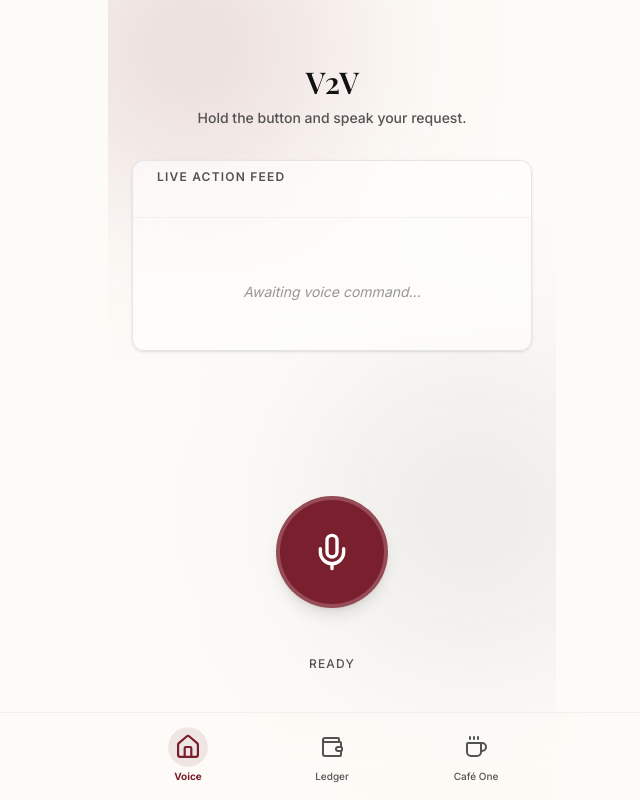
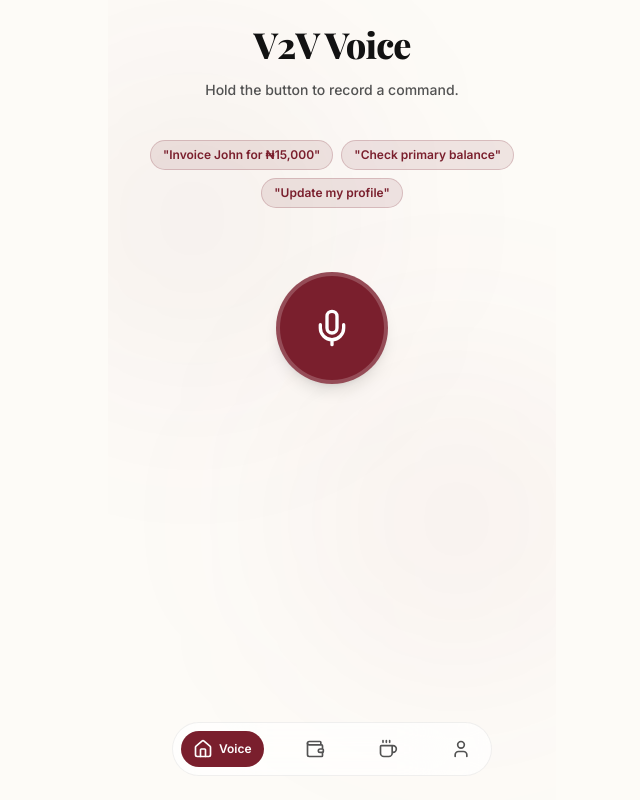
Before and after one commit to Demiladepy/v2v, a Next.js app: page /dashboard in a window 1280 px wide. Shown: the whole page, without its empty margins (308-948 px from the left). Built offline with nearby package versions, Linux system fonts and the light colour scheme; a web font is replaced by a local one.

Commit message:
feat(dashboard): add Profile tab, contextual voice commands, and mocked login flow

```diff
--- a/app/dashboard/page.tsx
+++ b/app/dashboard/page.tsx
@@ -3,27 +3,39 @@
 import { useState } from "react";
 import { AppState, LLMResponsePayload } from "@/types";
 import { AudioButton } from "@/components/AudioButton";
-import { Card, CardContent, CardHeader, CardTitle } from "@/components/ui/card";
 import { useAudioRecorder } from "@/hooks/useAudioRecorder";
 import { BottomNav, NavTab } from "@/components/BottomNav";
 import { FinancialDashboard } from "@/components/FinancialDashboard";
 import { CafeOneUI } from "@/components/CafeOneUI";
+import { ProfileUI } from "@/components/ProfileUI";
 import { CheckoutModule } from "@/components/CheckoutModule";
+import { motion, AnimatePresence, Variants } from "framer-motion";
 
 export default function Home() {
   const [appState, setAppState] = useState<AppState>("IDLE");
-  const [transcript, setTranscript] = useState<string>("");
   const [activeTab, setActiveTab] = useState<NavTab>("HOME");
   const [intentData, setIntentData] = useState<LLMResponsePayload | null>(null);
   const [checkoutUrl, setCheckoutUrl] = useState<string | null>(null);
 
+  // Background floating orbs variants
+  const floatVariants: Variants = {
+    animate1: {
+      y: [0, -30, 0],
+      x: [0, 20, 0],
+      transition: { duration: 8, repeat: Infinity, ease: "easeInOut" }
+    },
+    animate2: {
+      y: [0, 40, 0],
+      x: [0, -30, 0],
+      transition: { duration: 10, repeat: Infinity, ease: "easeInOut", delay: 1 }
+    }
+  };
+
   const { startRecording, stopRecording, error: micError } = useAudioRecorder();
 
   const handleStartRecording = async () => {
-    // Reset previous intent state
     setIntentData(null);
     setCheckoutUrl(null);
-    setTranscript("");
 
     const started = await startRecording();
     if (!started) {
@@ -31,7 +43,6 @@ export default function Home() {
       return;
     }
     setAppState("RECORDING");
-    if (navigator.vibrate) navigator.vibrate(50);
   };
 
   const handleStopRecording = async () => {
@@ -47,156 +58,165 @@ export default function Home() {
     setAppState("PARSING");
 
     try {
-      // 1. Hit the real transcribe endpoint to get the parsed intent
-      const transcribeFormData = new FormData();
-      transcribeFormData.append("file", blob);
+      const formData = new FormData();
+      formData.append("file", blob, "recording.webm");
 
-      const transcribeResponse = await fetch('/api/transcribe', {
-        method: 'POST',
-        body: transcribeFormData,
+      const res = await fetch("/api/transcribe", {
+        method: "POST",
+        body: formData,
       });
 
-      const transcribeApiResult = await transcribeResponse.json();
-      if (!transcribeApiResult.ok) {
-        throw new Error(transcribeApiResult.error || "Failed to transcribe audio");
-      }
+      const transcribeApiResult = await res.json();
+      if (!transcribeApiResult.ok) throw new Error("Transcription failed");
 
-      const payload = transcribeApiResult.data;
+      const payload = transcribeApiResult.data as LLMResponsePayload;
+      setIntentData(payload);
 
-      // 2. Hit the real backend API with the parsed intent
-      const response = await fetch('/api/financial/router', {
-        method: 'POST',
-        headers: { 'Content-Type': 'application/json' },
+      const routerRes = await fetch("/api/financial/router", {
+        method: "POST",
+        headers: { "Content-Type": "application/json" },
         body: JSON.stringify(payload)
       });
 
-      const apiResult = await response.json();
-
-      if (!apiResult.ok) {
-        throw new Error(apiResult.error || "Failed to process intent");
-      }
+      const apiResult = await routerRes.json();
+      if (!apiResult.ok) throw new Error("Processing failed");
 
       const resultData = apiResult.data;
-
-      setIntentData(payload);
       if (resultData.authorization_url) {
         setCheckoutUrl(resultData.authorization_url);
       }
 
       setAppState("SUCCESS");
-
+      // Switch to ledger if it's an invoice to show the checkout module
       if (payload.intent === "CREATE_INVOICE") {
-        setTranscript(`Invoice ${payload.client} ₦${payload.amount.toLocaleString()} for ${payload.memo}.`);
-      } else {
-        setTranscript("Intent parsed successfully.");
+        setTimeout(() => setActiveTab("LEDGER"), 1500);
       }
-
-      if (navigator.vibrate) navigator.vibrate([50, 50, 50]);
-
     } catch (err) {
       console.error(err);
       setAppState("ERROR");
+    } finally {
+      setTimeout(() => setAppState("IDLE"), 2500);
     }
   };
 
-  const statusLabel = () => {
-    if (appState === "RECORDING") return "Release to Send";
-    if (appState === "ERROR" && micError) return micError;
-    return "Ready";
-  };
+  return (
+    <main className="flex-1 flex flex-col items-center max-w-md mx-auto w-full min-h-dvh relative overflow-hidden bg-background">
+      {/* Floating Background Elements */}
+      <motion.div
+        variants={floatVariants}
+        animate="animate1"
+        className="absolute top-[10%] left-[-20%] w-80 h-80 bg-brand/5 blur-[100px] rounded-full pointer-events-none"
+      />
+      <motion.div
+        variants={floatVariants}
+        animate="animate2"
+        className="absolute bottom-[20%] right-[-20%] w-80 h-80 bg-brand-light/5 blur-[100px] rounded-full pointer-events-none"
+      />
 
-  return (
-    <main className="flex-1 flex flex-col items-center p-6 max-w-md mx-auto w-full min-h-dvh pb-24 pt-12 relative overflow-hidden">
-      {/* Background ambient glow */}
-      <div className="absolute top-[-10%] left-[-10%] w-64 h-64 bg-brand/20 blur-[100px] rounded-full pointer-events-none" />
-      <div className="absolute bottom-[20%] right-[-10%] w-64 h-64 bg-info/10 blur-[100px] rounded-full pointer-events-none" />
-
-      <div className="w-full space-y-2 z-10 pt-4 mb-8">
-        <h1 className="text-3xl font-semibold tracking-tight text-foreground text-center">V2V</h1>
-        <p className="text-muted-foreground text-center text-sm font-medium">
-          Hold the button and speak your request.
+      {/* Dynamic Tab Content */}
+      <div className="w-full h-full flex flex-col relative z-10">
+        <AnimatePresence mode="wait">
+          {activeTab === "HOME" && (
+            <motion.div
+              key="HOME"
+              initial={{ opacity: 0, x: -20 }}
+              animate={{ opacity: 1, x: 0 }}
+              exit={{ opacity: 0, x: 20 }}
+              transition={{ duration: 0.3 }}
+              className="flex-1 flex flex-col items-center justify-center p-6 w-full h-full pb-32"
+            >
+              <div className="flex flex-col items-center space-y-4 mb-10 text-center">
+                <h1 className="text-4xl font-extrabold tracking-tight text-foreground font-serif">V2V Voice</h1>
+                <p className="text-muted-foreground text-sm font-medium font-sans">
+                  Hold the button to record a command.
                 </p>
               </div>
 
-      <div className="w-full flex-1 flex flex-col relative z-10">
-        {activeTab === "HOME" && (
-          <div className="flex-1 flex flex-col items-center justify-between animate-in fade-in slide-in-from-bottom-4 duration-500">
-            {/* Live Action Feed & Checkout Module */}
-            <div className="w-full flex flex-col gap-4">
-              <Card className="w-full bg-card/60 backdrop-blur-xl border-border shadow-sh-md">
-                <CardHeader className="pb-3 border-b border-border/50">
-                  <CardTitle className="text-xs font-semibold text-muted-foreground uppercase tracking-widest flex items-center justify-between">
-                    <span>Live Action Feed</span>
-                    {appState !== "IDLE" && (
-                      <span className="flex h-2 w-2 relative">
-                        <span className="animate-ping absolute inline-flex h-full w-full rounded-full bg-brand opacity-75"></span>
-                        <span className="relative inline-flex rounded-full h-2 w-2 bg-brand"></span>
+              {/* Contextual Suggestions */}
+              <div className="flex flex-wrap justify-center gap-2 mb-12 max-w-sm">
+                <span className="px-3 py-1.5 bg-brand/10 text-brand text-xs font-semibold rounded-full border border-brand/20">
+                  "Invoice John for ₦15,000"
                 </span>
-                    )}
-                  </CardTitle>
-                </CardHeader>
-                <CardContent className="pt-4">
-                  <div className="min-h-[100px] flex items-center justify-center transition-all duration-300">
-                    {appState === "IDLE" && (
-                      <p className="text-muted-foreground/60 italic text-sm">Awaiting voice command...</p>
-                    )}
-                    {appState === "RECORDING" && (
-                      <p className="text-destructive font-medium animate-pulse text-lg">Listening...</p>
-                    )}
-                    {appState === "UPLOADING" && (
-                      <p className="text-brand-light font-medium text-lg">Uploading chunk...</p>
-                    )}
-                    {appState === "PARSING" && (
-                      <p className="text-brand font-medium text-lg">Extracting intent...</p>
-                    )}
-                    {appState === "SUCCESS" && intentData && (
-                      <div className="text-success text-sm font-medium border border-success/30 bg-success/10 p-4 rounded-xl w-full shadow-sm">
-                        <div className="text-xs text-success/70 uppercase tracking-wider mb-1 font-semibold">Intent: {intentData.intent}</div>
-                        &quot;{transcript}&quot;
-                      </div>
-                    )}
-                    {appState === "ERROR" && (
-                      <div className="text-destructive text-sm font-medium border border-destructive/30 bg-destructive/10 p-4 rounded-xl w-full shadow-sm">
-                        <div className="text-xs text-destructive/70 uppercase tracking-wider mb-1 font-semibold">Error</div>
-                        {micError ?? "Something went wrong. Please try again."}
-                      </div>
-                    )}
-                  </div>
-                </CardContent>
-              </Card>
-
-              {/* Dynamically render Checkout Module if intent is CREATE_INVOICE */}
-              {appState === "SUCCESS" && intentData?.intent === "CREATE_INVOICE" && checkoutUrl && (
-                <CheckoutModule intent={intentData} authorizationUrl={checkoutUrl} />
-              )}
+                <span className="px-3 py-1.5 bg-brand/10 text-brand text-xs font-semibold rounded-full border border-brand/20">
+                  "Check primary balance"
+                </span>
+                <span className="px-3 py-1.5 bg-brand/10 text-brand text-xs font-semibold rounded-full border border-brand/20">
+                  "Update my profile"
+                </span>
               </div>
 
-            <div className="flex-1 flex flex-col items-center justify-end w-full pb-8 mt-8">
               <AudioButton
                 state={appState}
                 onPressStart={handleStartRecording}
                 onPressStop={handleStopRecording}
               />
-              <p className="mt-8 text-xs text-muted-foreground font-medium uppercase tracking-widest text-center h-4 transition-all duration-200">
-                {statusLabel()}
+
+              {/* Status Message Overlay */}
+              <AnimatePresence>
+                {appState !== "IDLE" && appState !== "RECORDING" && (
+                  <motion.div
+                    initial={{ opacity: 0, y: 10 }}
+                    animate={{ opacity: 1, y: 0 }}
+                    exit={{ opacity: 0, y: -10 }}
+                    className="absolute bottom-40 left-0 right-0 text-center px-4"
+                  >
+                    <p className="text-sm font-semibold text-muted-foreground font-sans bg-card/80 backdrop-blur-md py-2 px-4 rounded-full inline-block shadow-sm border border-border/50">
+                      {appState === "UPLOADING" && "Uploading audio..."}
+                      {appState === "PARSING" && "Extracting intent..."}
+                      {appState === "SUCCESS" && "Transaction successful"}
+                      {appState === "ERROR" && "Processing failed. Try again."}
                     </p>
-              {(appState === "ERROR" || appState === "SUCCESS") && (
-                <button
-                  onClick={() => {
-                    setAppState("IDLE");
-                    setIntentData(null);
-                  }}
-                  className="mt-3 text-xs text-brand underline underline-offset-2"
-                >
-                  {appState === "SUCCESS" ? "New recording" : "Try again"}
-                </button>
+                  </motion.div>
                 )}
-            </div>
-          </div>
+              </AnimatePresence>
+            </motion.div>
           )}
 
-        {activeTab === "LEDGER" && <FinancialDashboard />}
-        {activeTab === "CAFE" && <CafeOneUI />}
+          {activeTab === "LEDGER" && (
+            <motion.div
+              key="LEDGER"
+              initial={{ opacity: 0, x: -20 }}
+              animate={{ opacity: 1, x: 0 }}
+              exit={{ opacity: 0, x: 20 }}
+              transition={{ duration: 0.3 }}
+              className="w-full flex-1 overflow-y-auto"
+            >
+              {intentData?.intent === "CREATE_INVOICE" && checkoutUrl ? (
+                <div className="p-6">
+                  <CheckoutModule intent={intentData as any} authorizationUrl={checkoutUrl} />
+                </div>
+              ) : (
+                <FinancialDashboard />
+              )}
+            </motion.div>
+          )}
+
+          {activeTab === "CAFE" && (
+            <motion.div
+              key="CAFE"
+              initial={{ opacity: 0, x: -20 }}
+              animate={{ opacity: 1, x: 0 }}
+              exit={{ opacity: 0, x: 20 }}
+              transition={{ duration: 0.3 }}
+              className="w-full flex-1 overflow-y-auto"
+            >
+              <CafeOneUI />
+            </motion.div>
+          )}
+
+          {activeTab === "PROFILE" && (
+            <motion.div
+              key="PROFILE"
+              initial={{ opacity: 0, x: -20 }}
+              animate={{ opacity: 1, x: 0 }}
+              exit={{ opacity: 0, x: 20 }}
+              transition={{ duration: 0.3 }}
+              className="w-full flex-1 overflow-y-auto"
+            >
+              <ProfileUI />
+            </motion.div>
+          )}
+        </AnimatePresence>
       </div>
 
       <BottomNav activeTab={activeTab} onChange={setActiveTab} />
--- a/components/BottomNav.tsx
+++ b/components/BottomNav.tsx
@@ -1,9 +1,10 @@
 "use client";
 
-import { Home, Wallet, Coffee } from "lucide-react";
+import { Home, Wallet, Coffee, User } from "lucide-react";
 import { cn } from "@/lib/utils";
+import { motion } from "framer-motion";
 
-export type NavTab = "HOME" | "LEDGER" | "CAFE";
+export type NavTab = "HOME" | "LEDGER" | "CAFE" | "PROFILE";
 
 interface BottomNavProps {
   activeTab: NavTab;
@@ -12,14 +13,15 @@ interface BottomNavProps {
 
 export function BottomNav({ activeTab, onChange }: BottomNavProps) {
   const tabs: { id: NavTab; label: string; icon: React.ReactNode }[] = [
-    { id: "HOME", label: "Voice", icon: <Home className="w-6 h-6" /> },
-    { id: "LEDGER", label: "Ledger", icon: <Wallet className="w-6 h-6" /> },
-    { id: "CAFE", label: "Café One", icon: <Coffee className="w-6 h-6" /> },
+    { id: "HOME", label: "Voice", icon: <Home className="w-5 h-5" /> },
+    { id: "LEDGER", label: "Ledger", icon: <Wallet className="w-5 h-5" /> },
+    { id: "CAFE", label: "Café One", icon: <Coffee className="w-5 h-5" /> },
+    { id: "PROFILE", label: "Profile", icon: <User className="w-5 h-5" /> },
   ];
 
   return (
-    <div className="fixed bottom-0 left-0 right-0 z-50 bg-background/80 backdrop-blur-xl border-t border-border/50 pb-safe">
-      <div className="flex items-center justify-around w-full max-w-md mx-auto p-2">
+    <div className="fixed bottom-6 left-0 right-0 z-50 flex justify-center px-4 pb-safe pointer-events-none">
+      <div className="flex items-center justify-between p-2 rounded-full bg-[var(--glass-bg)] backdrop-blur-2xl border border-[var(--glass-border)] shadow-sh-lg pointer-events-auto min-w-[320px]">
         {tabs.map((tab) => {
           const isActive = activeTab === tab.id;
           return (
@@ -27,21 +29,30 @@ export function BottomNav({ activeTab, onChange }: BottomNavProps) {
               key={tab.id}
               onClick={() => onChange(tab.id)}
               className={cn(
-                "flex flex-col items-center justify-center w-full py-2 px-1 transition-colors duration-200",
-                isActive ? "text-brand" : "text-muted-foreground hover:text-foreground"
+                "relative flex items-center justify-center py-2 px-3 transition-colors duration-300 rounded-full",
+                isActive ? "text-primary-foreground" : "text-muted-foreground hover:text-foreground"
               )}
             >
-              <div
-                className={cn(
-                  "p-1.5 rounded-full transition-all duration-300",
-                  isActive ? "bg-brand/10 scale-110" : "scale-100"
+              {isActive && (
+                <motion.div
+                  layoutId="active-nav-indicator"
+                  className="absolute inset-0 bg-brand rounded-full shadow-sh"
+                  transition={{ type: "spring", stiffness: 300, damping: 25 }}
+                />
+              )}
+              <div className="relative z-10 flex items-center gap-1.5">
+                {tab.icon}
+                {isActive && (
+                  <motion.span
+                    initial={{ opacity: 0, width: 0 }}
+                    animate={{ opacity: 1, width: "auto" }}
+                    exit={{ opacity: 0, width: 0 }}
+                    className="text-xs font-semibold whitespace-nowrap"
+                  >
+                    {tab.label}
+                  </motion.span>
                 )}
-              >
-                {tab.icon}
               </div>
-              <span className={cn("text-[10px] mt-1 font-medium", isActive ? "font-bold" : "")}>
-                {tab.label}
-              </span>
             </button>
           );
         })}
--- /dev/null
+++ b/components/ProfileUI.tsx
@@ -0,0 +1,91 @@
+"use client";
+
+import { User, LogOut, Settings, Bell, Shield, Wallet } from "lucide-react";
+import Link from "next/link";
+import { motion } from "framer-motion";
+
+export function ProfileUI() {
+  const containerVariants = {
+    hidden: { opacity: 0 },
+    show: {
+      opacity: 1,
+      transition: { staggerChildren: 0.1 }
+    }
+  };
+
+  const itemVariants = {
+    hidden: { opacity: 0, y: 15 },
+    show: { opacity: 1, y: 0 }
+  };
+
+  const settingsItems = [
+    { icon: <Wallet className="w-5 h-5" />, label: "Ledger Preferences", desc: "Manage sync intervals and default currencies" },
+    { icon: <Bell className="w-5 h-5" />, label: "Notifications", desc: "Push and email transaction alerts" },
+    { icon: <Shield className="w-5 h-5" />, label: "Account Security", desc: "Two-factor authentication and passwords" },
+    { icon: <Settings className="w-5 h-5" />, label: "App Settings", desc: "Appearance and accessibility options" },
+  ];
+
+  return (
+    <div className="w-full flex flex-col gap-6 pb-24 pt-4 px-4">
+      <div className="space-y-1">
+        <h2 className="text-3xl font-extrabold tracking-tight text-foreground font-serif">Profile</h2>
+      </div>
+
+      {/* Identity Card */}
+      <motion.div
+        initial={{ opacity: 0, y: 20 }}
+        animate={{ opacity: 1, y: 0 }}
+        className="w-full flex items-center justify-between bg-[var(--glass-bg)] backdrop-blur-2xl border border-[var(--glass-border)] shadow-sh-md rounded-3xl p-6"
+      >
+        <div className="flex items-center gap-4">
+          <div className="w-14 h-14 bg-brand/10 rounded-full flex items-center justify-center border border-brand/20">
+            <User className="w-7 h-7 text-brand" />
+          </div>
+          <div className="flex flex-col">
+            <span className="text-xl font-bold text-foreground font-serif">Cafe One Admin</span>
+            <span className="text-xs text-muted-foreground uppercase tracking-widest font-sans font-semibold mt-1">Active Session</span>
+          </div>
+        </div>
+      </motion.div>
+
+      {/* Settings List */}
+      <motion.div
+        variants={containerVariants}
+        initial="hidden"
+        animate="show"
+        className="flex flex-col gap-3 mt-2"
+      >
+        {settingsItems.map((item, i) => (
+          <motion.div
+            key={i}
+            variants={itemVariants}
+            className="flex items-center gap-4 p-4 rounded-2xl bg-[var(--glass-bg)] border border-[var(--glass-border)] shadow-sm hover:shadow-md transition-shadow cursor-pointer group"
+          >
+            <div className="p-3 bg-muted/50 rounded-xl text-muted-foreground group-hover:text-brand group-hover:bg-brand/10 transition-colors">
+              {item.icon}
+            </div>
+            <div className="flex flex-col">
+              <span className="font-semibold text-foreground text-sm">{item.label}</span>
+              <span className="text-xs text-muted-foreground">{item.desc}</span>
+            </div>
+          </motion.div>
+        ))}
+      </motion.div>
+
+      {/* Logout Action */}
+      <motion.div
+        initial={{ opacity: 0 }}
+        animate={{ opacity: 1 }}
+        transition={{ delay: 0.4 }}
+        className="mt-6"
+      >
+        <Link href="/">
+          <button className="w-full py-4 px-6 bg-destructive/10 hover:bg-destructive/20 text-destructive font-bold text-sm rounded-2xl flex items-center justify-center gap-2 transition-all shadow-sm active:scale-95 font-sans border border-destructive/20">
+            <LogOut className="w-4 h-4" />
+            Sign Out
+          </button>
+        </Link>
+      </motion.div>
+    </div>
+  );
+}
```
Also changed, not shown: app/login/page.tsx (added, +104 -0 lines). Lines whose indentation alone changed are shown as unchanged.
